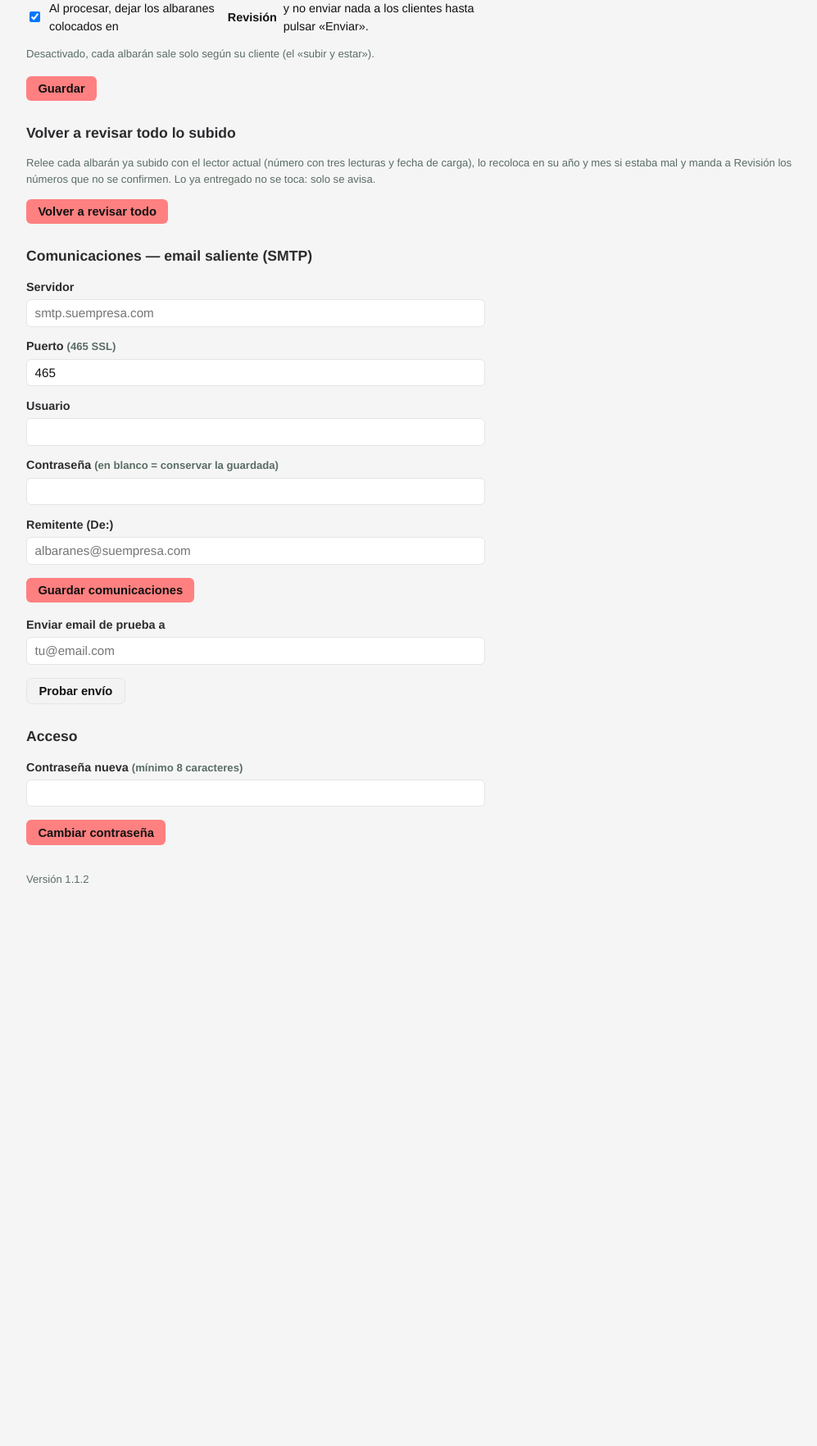
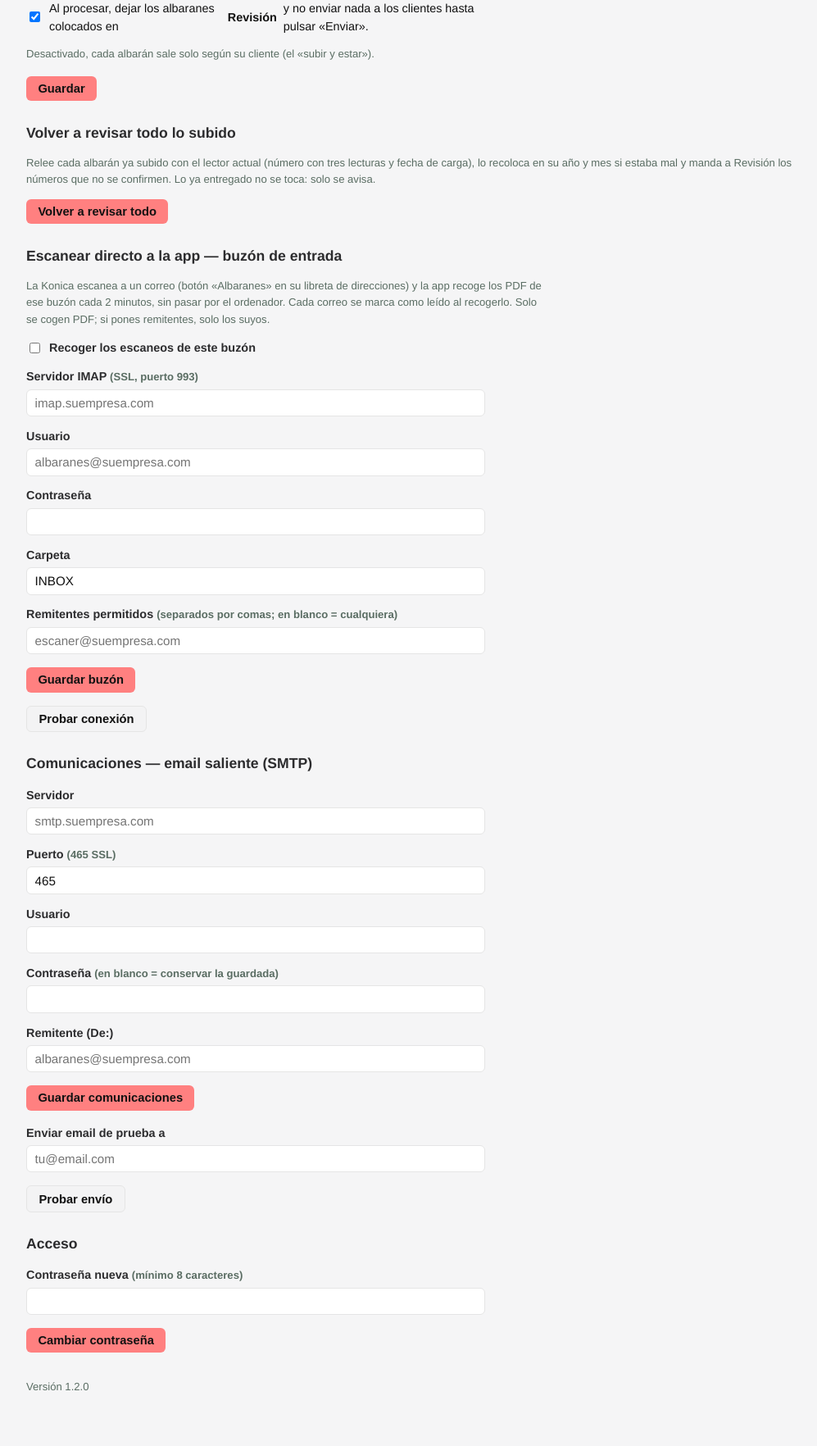
Before and after one commit to inhumario/albaranes, a Flask app: page /ajustes in a window 1280 px wide. Shown: the part 165-1929 px from the top of the page at 82% size, without its empty margins (124-1121 px from the left). Before the commit the page ends 1243 px from the top, so only its background shows below. Run offline with Flask 3, Linux system fonts and the light colour scheme; data comes from the database, SQL or seed files in the repository.

Commit message:
v1.2.0: Mes en curso con semáforo por viaje, aviso de albaranes que faltan según la orden de carga y buzón de entrada para escanear directo desde la Konica
Co-Authored-By: Claude Opus 5.5 <noreply@anthropic.com>

```diff
--- a/app.py
+++ b/app.py
@@ -15,6 +15,7 @@ hasta pulsar «Enviar».
 import hashlib
 import subprocess
 import json
+import re
 import os
 import secrets
 import smtplib
@@ -32,7 +33,7 @@ import exportar
 import factura as lector_factura
 import procesador
 
-VERSION = '1.1.2'
+VERSION = '1.2.0'
 BASE = Path(__file__).parent
 DATA = Path(os.environ.get('DATA_DIR', BASE))
 ARCHIVO = DATA / 'archivo'
@@ -46,6 +47,9 @@ app.config['MAX_CONTENT_LENGTH'] = 200 * 1024 * 1024
 
 MODOS_ENTREGA = ['ninguna', 'email', 'sftp', 'portal']
 CLAVES_SMTP = ['smtp_host', 'smtp_puerto', 'smtp_usuario', 'smtp_clave', 'smtp_de']
+# Buzón de entrada: la Konica escanea a un correo y la app recoge los PDF sola (v1.2)
+CLAVES_IMAP = ['imap_host', 'imap_usuario', 'imap_clave', 'imap_carpeta', 'imap_remitentes']
+BUZON_CADA = 120  # segundos entre lecturas del buzón
 
 
 # ---------------------------------------------------------------- base de datos
@@ -655,6 +659,7 @@ def inicio():
         n_clientes = con.execute('SELECT COUNT(*) FROM clientes').fetchone()[0]
         n['revisar'] = n.get('revisar', 0) + con.execute(
             'SELECT COUNT(*) FROM anexos WHERE unido_a IS NULL').fetchone()[0]
+        faltan = faltan_total(con)
     accesos = [
         {'url': url_for('index'), 'nombre': 'Subir escaneo', 'icono': 'subir', 'color': 'coral',
          'aviso': f'{leyendo} leyéndose' if leyendo else ''},
@@ -665,6 +670,8 @@ def inicio():
          'aviso': ''},
         {'url': url_for('pendientes'), 'nombre': 'Por entregar', 'icono': 'entregar', 'color': 'violeta',
          'aviso': f"{n.get('pendiente_entrega', 0)} sin entregar" if n.get('pendiente_entrega') else ''},
+        {'url': url_for('mes_en_curso'), 'nombre': 'Mes en curso', 'icono': 'mes', 'color': 'verde',
+         'aviso': f'faltan {faltan}' if faltan else ''},
         {'url': url_for('facturas'), 'nombre': 'Facturas', 'icono': 'facturas', 'color': 'naranja',
          'aviso': ''},
         {'url': url_for('clientes'), 'nombre': 'Clientes', 'icono': 'clientes', 'color': 'verde',
@@ -674,6 +681,76 @@ def inicio():
     ]
     accesos = [a for a in accesos if a['nombre'] != 'Por entregar' or n.get('pendiente_entrega')]
     return render_template('inicio.html', accesos=accesos, n_clientes=n_clientes)
+
+
+# --------------------------------------------------------------- viajes del mes
+def viajes(con: sqlite3.Connection, mes: str | None = None) -> list[dict]:
+    """Cada orden de carga es un viaje: qué albaranes cita, cuáles están escaneados y cuáles
+    faltan, si vienen firmados y si ya se han enviado. `mes` = 'AAAA-MM' (por la fecha de carga)."""
+    albs = {r['numero']: dict(r) for r in con.execute(
+        "SELECT numero, estado, sellado, pales, destino, fecha_doc FROM albaranes "
+        "WHERE estado != 'descartado' AND numero IS NOT NULL")}
+    salida, vistos = [], set()
+    for o in con.execute("SELECT * FROM anexos WHERE tipo='orden_carga' ORDER BY fecha, id").fetchall():
+        fecha = o['fecha'] or o['creado'][:10]
+        if mes and not fecha.startswith(mes):
+            continue
+        citados = json.loads(o['citados'] or '[]') or json.loads(o['refs'] or '[]')
+        if not citados or tuple(citados) in vistos:
+            continue
+        vistos.add(tuple(citados))
+        estan = [albs[n] for n in citados if n in albs]
+        faltan = [n for n in citados if n not in albs]
+        destinos = [a['destino'] for a in estan if a['destino']]
+        sin_firma = sum(1 for a in estan if not a['sellado'])
+        enviados = sum(1 for a in estan if a['estado'] == 'entregado')
+        dudosos = sum(1 for a in estan if a['estado'] == 'revisar')
+        if faltan:
+            estado, texto = 'rojo', f'Faltan {len(faltan)}'
+        elif dudosos:
+            estado, texto = 'rojo', f'{dudosos} por revisar'
+        elif enviados == len(estan):
+            estado, texto = 'verde', 'Completo y enviado'
+        else:
+            estado, texto = 'ambar', 'Completo · sin enviar'
+        salida.append({'fecha': fecha, 'ref': o['ref_texto'], 'citados': citados, 'faltan': faltan,
+                       'escaneados': len(estan), 'destino': max(set(destinos), key=destinos.count) if destinos else '',
+                       'pales': sum(a['pales'] or 0 for a in estan), 'sin_firma': sin_firma,
+                       'enviados': enviados, 'estado': estado, 'texto': texto, 'unido_a': o['unido_a']})
+    return salida
+
+
+def albaranes_sin_orden(con: sqlite3.Connection, mes: str) -> list[dict]:
+    """Albaranes del mes que no cita ninguna orden de carga (escaneados sin su orden)."""
+    citados = set()
+    for o in con.execute("SELECT citados FROM anexos WHERE citados IS NOT NULL"):
+        citados.update(json.loads(o['citados']))
+    return [dict(r) for r in con.execute(
+        "SELECT numero, destino, pales, fecha_doc, estado FROM albaranes WHERE estado NOT IN ('descartado') "
+        "AND numero IS NOT NULL AND fecha_doc LIKE ? ORDER BY numero", (mes + '%',))
+        if r['numero'] not in citados]
+
+
+def faltan_total(con: sqlite3.Connection) -> int:
+    """Albaranes que citan las órdenes de carga y no se han escaneado (de los meses sin cerrar)."""
+    return sum(len(v['faltan']) for v in viajes(con) if v['estado'] == 'rojo')
+
+
+@app.route('/mes')
+@requiere_acceso
+def mes_en_curso():
+    """Cada viaje del mes con su semáforo: lo que falta antes de cerrar el mes."""
+    with db() as con:
+        meses = sorted({(o['fecha'] or o['creado'])[:7] for o in con.execute(
+            "SELECT fecha, creado FROM anexos WHERE tipo='orden_carga'")}, reverse=True)
+        mes = request.args.get('m') or (meses[0] if meses else f'{datetime.now():%Y-%m}')
+        lista = viajes(con, mes)
+        sueltos = albaranes_sin_orden(con, mes)
+    resumen = {k: sum(1 for v in lista if v['estado'] == k) for k in ('verde', 'ambar', 'rojo')}
+    return render_template('mes.html', mes=mes, meses=meses, viajes=lista, sueltos=sueltos,
+                           resumen=resumen, faltan=sum(len(v['faltan']) for v in lista),
+                           albaranes=sum(v['escaneados'] for v in lista) + len(sueltos),
+                           pales=sum(v['pales'] for v in lista))
 
 
 @app.route('/por-entregar')
@@ -784,7 +861,9 @@ def revision():
                                         'albaranes': []})
         g['albaranes'].append(a)
     dudosos = [a for a in filas if a['estado'] == 'revisar']
-    return render_template('revision.html', en_curso=en_curso, grupos=grupos, ordenes=ordenes,
+    with db() as con:  # viajes con albaranes que su orden de carga cita y no están
+        incompletos = [v for v in viajes(con) if v['faltan']]
+    return render_template('revision.html', incompletos=incompletos, en_curso=en_curso, grupos=grupos, ordenes=ordenes,
                            con_repetidos=con_repetidos,
                            dudosos=dudosos, clientes=clientes, revisar_antes=revisar_antes,
                            n_colocados=sum(len(g['albaranes']) for g in grupos.values()))
@@ -1162,6 +1241,17 @@ def ajustes():
                         continue  # clave vacía = conservar la guardada
                     cfg_set(con, c, valor)
                 flash('Comunicaciones guardadas.')
+            elif accion == 'buzon':
+                for c in CLAVES_IMAP:
+                    valor = request.form.get(c, '').strip()
+                    if c == 'imap_clave' and not valor:
+                        continue  # clave vacía = conservar la guardada
+                    cfg_set(con, c, valor)
+                cfg_set(con, 'imap_activo', '1' if request.form.get('imap_activo') else '0')
+                flash('Buzón guardado.')
+            elif accion == 'buzon_probar':
+                r = leer_buzon(solo_probar=True)
+                flash(r)
             elif accion == 'revision':
                 cfg_set(con, 'revisar_antes', '1' if request.form.get('revisar_antes') else '0')
                 flash('Guardado.')
@@ -1190,10 +1280,15 @@ def ajustes():
                     flash('Contraseña cambiada.')
             return redirect(url_for('ajustes'))
         smtp = {c: cfg_get(con, c) for c in CLAVES_SMTP}
+        buzon = {c: cfg_get(con, c) for c in CLAVES_IMAP if c != 'imap_clave'}
+        buzon['activo'] = cfg_get(con, 'imap_activo') == '1'
+        buzon['hay_clave'] = bool(cfg_get(con, 'imap_clave'))
+        buzon['estado'] = cfg_get(con, 'imap_estado')
+        buzon['comprobado'] = cfg_get(con, 'imap_comprobado')
         hay_clave = bool(cfg_get(con, 'clave_hash'))
         revisar_antes = cfg_get(con, 'revisar_antes') == '1'
         repaso = json.loads(cfg_get(con, 'repaso') or '{}')
-    return render_template('ajustes.html', repaso=repaso, smtp=smtp, hay_clave=hay_clave, version=VERSION,
+    return render_template('ajustes.html', repaso=repaso, smtp=smtp, buzon=buzon, hay_clave=hay_clave, version=VERSION,
                            revisar_antes=revisar_antes)
 
 
@@ -1451,12 +1546,100 @@ def factura_excel(fid):
                      download_name=nombre, mimetype='application/vnd.ms-excel')
 
 
+# ------------------------------------------------------------ buzón de entrada
+def leer_buzon(solo_probar: bool = False) -> str:
+    """Recoge los PDF de los correos no leídos del buzón (los que manda la Konica al escanear)
+    y los procesa como si se hubieran subido a mano. Solo PDF; si hay remitentes configurados,
+    solo de ellos. Cada correo se marca como leído al recogerlo, así no se procesa dos veces."""
+    import email
+    import email.utils
+    import imaplib
+    from email.header import decode_header, make_header
+    with db() as con:
+        cfg = {c: cfg_get(con, c) for c in CLAVES_IMAP}
+    if not (cfg['imap_host'] and cfg['imap_usuario'] and cfg['imap_clave']):
+        return 'Falta configurar el buzón (servidor, usuario y contraseña).'
+    permitidos = {x.strip().lower() for x in cfg['imap_remitentes'].split(',') if x.strip()}
+    recogidos, saltados = [], 0
+    try:
+        with imaplib.IMAP4_SSL(cfg['imap_host'], 993, timeout=60) as m:
+            m.login(cfg['imap_usuario'], cfg['imap_clave'])
+            m.select(cfg['imap_carpeta'] or 'INBOX')
+            _, datos = m.uid('search', None, 'UNSEEN')
+            uids = datos[0].split()
+            if solo_probar:
+                return f'Buzón correcto: {len(uids)} correo(s) sin leer esperando.'
+            for uid in uids:
+                _, partes = m.uid('fetch', uid, '(BODY.PEEK[])')
+                msg = email.message_from_bytes(partes[0][1])
+                remitente = email.utils.parseaddr(msg.get('From', ''))[1].lower()
+                if permitidos and remitente not in permitidos:
+                    saltados += 1
+                    m.uid('store', uid, '+FLAGS', '(\\Seen)')
+                    continue
+                for parte in msg.walk():
+                    nombre = parte.get_filename()
+                    if not nombre:
+                        continue
+                    nombre = str(make_header(decode_header(nombre)))
+                    cuerpo = parte.get_payload(decode=True) or b''
+                    if not (nombre.lower().endswith('.pdf') or cuerpo[:5] == b'%PDF-') \
+                            or len(cuerpo) > 80 * 1024 * 1024:
+                        continue
+                    ENTRADA.mkdir(parents=True, exist_ok=True)
+                    limpio = re.sub(r'[^A-Za-z0-9._-]+', '_', Path(nombre).name) or 'escaneo.pdf'
+                    destino = ENTRADA / f'{datetime.now():%Y%m%d-%H%M%S}-correo-{uid.decode()}-{limpio}'
+                    destino.write_bytes(cuerpo)
+                    recogidos.append((limpio, destino))
+                m.uid('store', uid, '+FLAGS', '(\\Seen)')
+    except Exception as e:
+        texto = f'Error al leer el buzón: {e}'
+        with db() as con:
+            cfg_set(con, 'imap_estado', f'{datetime.now():%d/%m %H:%M} · {texto}')
+        return texto
+    for nombre, destino in recogidos:
+        with db() as con:
+            lote_id = con.execute('INSERT INTO lotes (fichero, recibido) VALUES (?,?)',
+                                  (f'{nombre} (por correo)', datetime.now().isoformat(timespec='seconds'))).lastrowid
+        threading.Thread(target=procesar_lote, args=(lote_id, destino), daemon=True).start()
+    texto = f'{len(recogidos)} escaneo(s) recogido(s)' + (f', {saltados} correo(s) de otros remitentes ignorados' if saltados else '')
+    with db() as con:
+        cfg_set(con, 'imap_comprobado', f'{datetime.now():%d/%m %H:%M}')
+        if recogidos or saltados or 'Error' in cfg_get(con, 'imap_estado'):
+            cfg_set(con, 'imap_estado', f'{datetime.now():%d/%m %H:%M} · ' + (texto if recogidos or saltados else 'conexión recuperada'))
+    return texto
+
+
+def vigilar_buzon() -> None:
+    """Hilo de fondo: cada BUZON_CADA segundos lee el buzón si está activado. Con varios
+    procesos de gunicorn, un candado de fichero hace que solo uno lo lea cada vez."""
+    import fcntl
+    import time
+    while True:
+        time.sleep(BUZON_CADA)
+        try:
+            with db() as con:
+                activo = cfg_get(con, 'imap_activo') == '1'
+            if not activo:
+                continue
+            with open(DATA / '.buzon.lock', 'w') as candado:
+                try:
+                    fcntl.flock(candado, fcntl.LOCK_EX | fcntl.LOCK_NB)
+                except OSError:
+                    continue  # otro proceso lo está leyendo
+                leer_buzon()
+        except Exception:
+            pass  # el error queda en imap_estado; el hilo no se para nunca
+
+
 @app.route('/salud')
 def salud():
     return {'ok': True, 'version': VERSION}
 
 
 init_db()
+if os.environ.get('BUZON_HILO', '1') == '1':
+    threading.Thread(target=vigilar_buzon, daemon=True).start()
 
 if __name__ == '__main__':
     app.run(host='127.0.0.1', port=5055, debug=False)
--- a/templates/ajustes.html
+++ b/templates/ajustes.html
@@ -36,6 +36,31 @@ Lo ya entregado no se toca: solo se avisa.</p>
 </div>
 {% endif %}
 
+<h2>Escanear directo a la app — buzón de entrada</h2>
+<p class="mini" style="max-width:640px">La Konica escanea a un correo (botón «Albaranes» en su libreta de direcciones) y la app
+recoge los PDF de ese buzón cada 2 minutos, sin pasar por el ordenador. Cada correo se marca como leído al recogerlo.
+Solo se cogen PDF; si pones remitentes, solo los suyos.</p>
+{% if buzon.comprobado or buzon.estado %}<p class="mini">{% if buzon.comprobado %}<strong>Comprobado:</strong> {{ buzon.comprobado }}{% endif %}{% if buzon.estado %} · <strong>Último movimiento:</strong> {{ buzon.estado }}{% endif %}</p>{% endif %}
+<form method="post" style="max-width:560px">
+  <input type="hidden" name="accion" value="buzon">
+  <label style="display:flex;gap:.5rem;align-items:center"><input type="checkbox" id="imap_activo" name="imap_activo" style="width:auto" {{ 'checked' if buzon.activo }}> Recoger los escaneos de este buzón</label>
+  <label for="imap_host">Servidor IMAP <span class="mini">(SSL, puerto 993)</span></label>
+  <input type="text" id="imap_host" name="imap_host" value="{{ buzon.imap_host }}" placeholder="imap.suempresa.com">
+  <label for="imap_usuario">Usuario</label>
+  <input type="text" id="imap_usuario" name="imap_usuario" value="{{ buzon.imap_usuario }}" placeholder="albaranes@suempresa.com">
+  <label for="imap_clave">Contraseña <span class="mini">{{ '(guardada; en blanco = conservarla)' if buzon.hay_clave else '' }}</span></label>
+  <input type="password" id="imap_clave" name="imap_clave" value="">
+  <label for="imap_carpeta">Carpeta</label>
+  <input type="text" id="imap_carpeta" name="imap_carpeta" value="{{ buzon.imap_carpeta or 'INBOX' }}">
+  <label for="imap_remitentes">Remitentes permitidos <span class="mini">(separados por comas; en blanco = cualquiera)</span></label>
+  <input type="text" id="imap_remitentes" name="imap_remitentes" value="{{ buzon.imap_remitentes }}" placeholder="escaner@suempresa.com">
+  <p style="display:flex;gap:.5rem;flex-wrap:wrap"><button class="boton">Guardar buzón</button></p>
+</form>
+<form method="post" style="max-width:560px">
+  <input type="hidden" name="accion" value="buzon_probar">
+  <p><button class="boton suave">Probar conexión</button></p>
+</form>
+
 <h2>Comunicaciones — email saliente (SMTP)</h2>
 <form method="post" style="max-width:560px">
   <input type="hidden" name="accion" value="smtp">
--- a/templates/base.html
+++ b/templates/base.html
@@ -137,7 +137,7 @@ main a:not(.boton):not(.carpeta-t):not(.filtro){text-decoration-color:var(--cora
 {% set modulos = {'index':'Subir escaneo','revision':'Revisión','albaranes':'Archivo','carpeta_zip':'Archivo',
                   'pendientes':'Por entregar','portal':'Por entregar',
                   'facturas':'Facturas','factura_ver':'Facturas',
-                  'clientes':'Clientes','cliente_form':'Clientes','ajustes':'Ajustes','inicio':'Albaranes'} %}
+                  'clientes':'Clientes','cliente_form':'Clientes','ajustes':'Ajustes','inicio':'Albaranes','mes_en_curso':'Mes en curso'} %}
 <header class="topbar">
   <a class="apps" href="{{ url_for('inicio') }}" title="Inicio">
     <svg width="18" height="18" viewBox="0 0 18 18" fill="currentColor" aria-hidden="true">
@@ -154,6 +154,7 @@ main a:not(.boton):not(.carpeta-t):not(.filtro){text-decoration-color:var(--cora
       {% if n_por_entregar or request.endpoint in ('pendientes','portal') %}
       <a href="{{ url_for('pendientes') }}" class="{{ 'activo' if request.endpoint in ('pendientes','portal') }}">Por entregar{% if n_por_entregar %} <span class="cuenta-menu">{{ n_por_entregar }}</span>{% endif %}</a>
       {% endif %}
+      <a href="{{ url_for('mes_en_curso') }}" class="{{ 'activo' if request.endpoint in ('mes_en_curso',) }}">Mes en curso</a>
       <a href="{{ url_for('facturas') }}" class="{{ 'activo' if request.endpoint in ('facturas','factura_ver') }}">Facturas</a>
       <a href="{{ url_for('clientes') }}" class="{{ 'activo' if request.endpoint in ('clientes','cliente_form') }}">Clientes</a>
       <a href="{{ url_for('ajustes') }}" class="{{ 'activo' if request.endpoint in ('ajustes',) }}">Ajustes</a>
```
Also changed, not shown: templates/inicio.html (+7 -0 lines), templates/mes.html (added, +64 -0 lines), templates/revision.html (+16 -0 lines).
